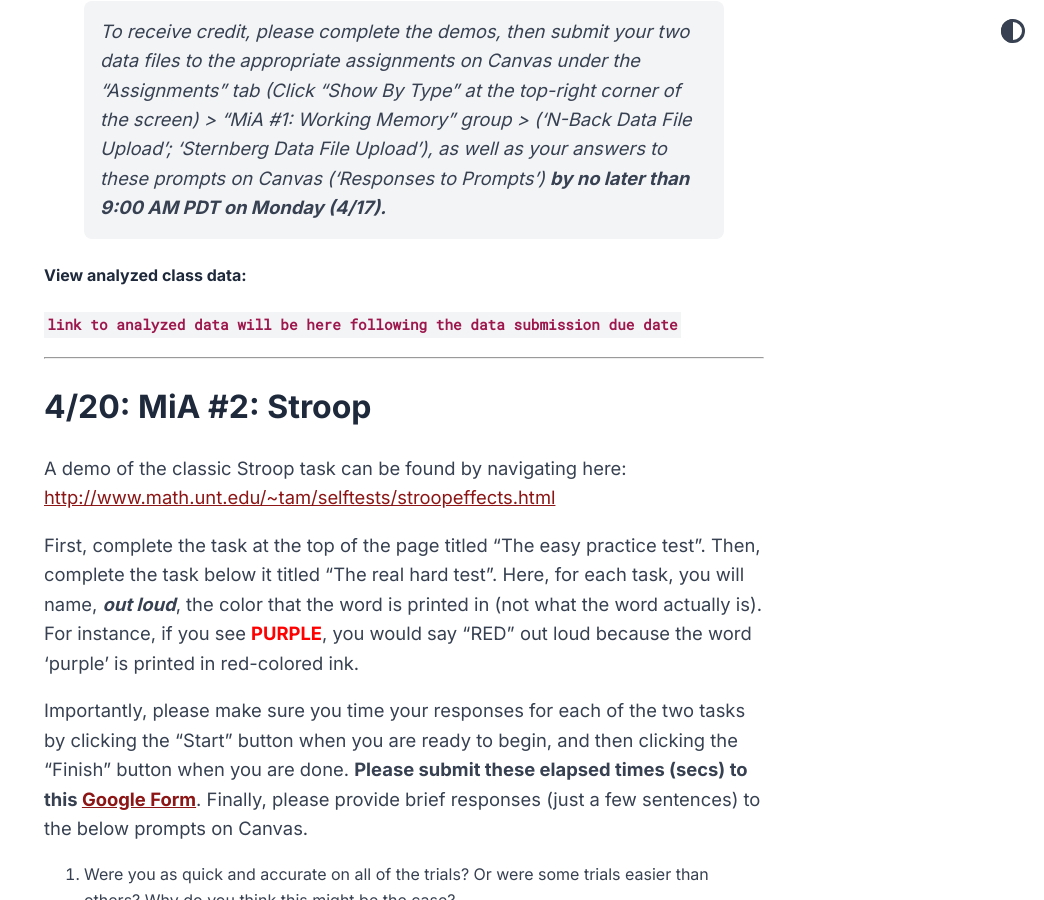
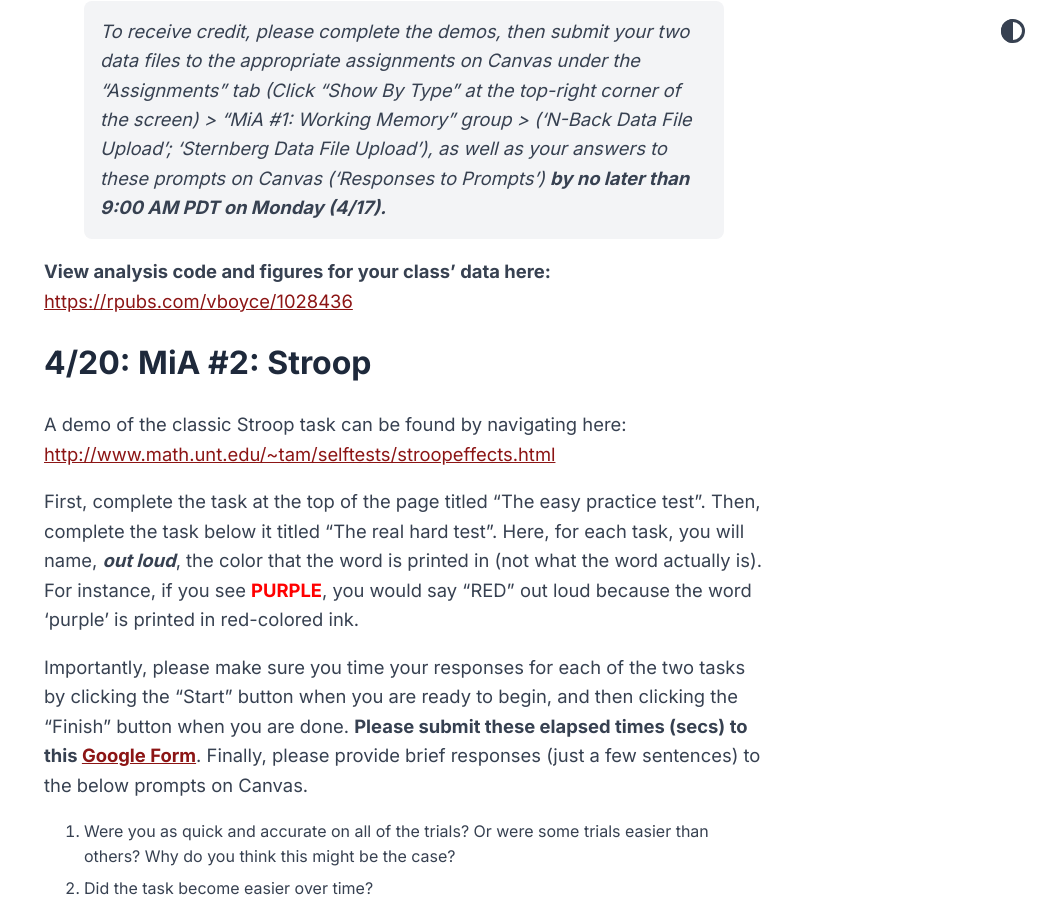
Before and after one commit to WagnerLab/psych-45, a Jekyll site: the page built from mia.md, in a window 1280 px wide and 900 px high, scrolled down 1500 px. Shown: the whole window, without its empty margins (236-1280 px from the left). Built offline with Jekyll 4.4.1, drawn with Linux system fonts in a browser that asks for light colours; some of the changed text lies outside the part shown.

Commit message:
feat: add mia 1 analysis code and figures rpubs link

```diff
--- a/mia.md
+++ b/mia.md
@@ -15,73 +15,72 @@ The specific instructions for each task are explained in detail at each demo lin
 
 For both tasks, you must use a laptop or desktop computer (not a mobile phone or tablet), and you must use either **Google Chrome or Firefox** for the task to work.
 
-*Importantly: after finishing each of the two tasks below, you will be prompted to press a key on your keyboard to download your data file (in the .csv format). You will need to download and submit this file (one for the n-back task, and one of the Sternberg task) along with your responses to the three prompts below on Canvas to receive credit. Note that your response to each prompt should be brief (just a few sentences).*
+_Importantly: after finishing each of the two tasks below, you will be prompted to press a key on your keyboard to download your data file (in the .csv format). You will need to download and submit this file (one for the n-back task, and one of the Sternberg task) along with your responses to the three prompts below on Canvas to receive credit. Note that your response to each prompt should be brief (just a few sentences)._
 
-**Step 1:** Please complete the n-back tasks here: <br />[https://wagnerlab.github.io/psych-45/mia-demos/nback.html](https://wagnerlab.github.io/psych-45/mia-demos/nback.html){:target="_blank"}
+**Step 1:** Please complete the n-back tasks here: <br />[https://wagnerlab.github.io/psych-45/mia-demos/nback.html](https://wagnerlab.github.io/psych-45/mia-demos/nback.html){:target="\_blank"}
 
 **Step 2:** Once you’ve completed the n-back tasks, then complete the Sternberg task here:
-[https://wagnerlab.github.io/psych-45/mia-demos/sternberg.html](https://wagnerlab.github.io/psych-45/mia-demos/sternberg.html){:target="_blank"}
-
+[https://wagnerlab.github.io/psych-45/mia-demos/sternberg.html](https://wagnerlab.github.io/psych-45/mia-demos/sternberg.html){:target="\_blank"}
 
 1. What strategies did you use to try and remember the letters in the n-back task? Did you change your strategies as the N increased? How well did these strategies work for you?
 2. Now, compare and contrast the N-back task with the Sternberg task. What was different between them, and how did you have to adapt your strategies to complete this task compared to the n-back tasks?
 3. How could you change each task to make them easier or harder, other than changing the number of targets (i.e., N for N-back, or the number of items you were presented during each trial of the Sternberg)?
 
-> To receive credit, please complete the demos, then submit your two data files to the appropriate assignments on Canvas under the *“Assignments” tab (Click "Show By Type" at the top-right corner of the screen) > “MiA #1: Working Memory” group > (‘N-Back Data File Upload’; ‘Sternberg Data File Upload’), as well as your answers to these prompts on Canvas (‘Responses to Prompts’)* **by no later than 9:00 AM PDT on Monday (4/17).**
+> To receive credit, please complete the demos, then submit your two data files to the appropriate assignments on Canvas under the _“Assignments” tab (Click "Show By Type" at the top-right corner of the screen) > “MiA #1: Working Memory” group > (‘N-Back Data File Upload’; ‘Sternberg Data File Upload’), as well as your answers to these prompts on Canvas (‘Responses to Prompts’)_ **by no later than 9:00 AM PDT on Monday (4/17).**
 
-#### View analyzed class data:
-<code>link to analyzed data will be here following the data submission due date</code>
-
----
+**View analysis code and figures for your class' data here:** [https://rpubs.com/vboyce/1028436](https://rpubs.com/vboyce/1028436){:target="\_blank"}
 
 # 4/20: MiA #2: Stroop
 
-A demo of the classic Stroop task can be found by navigating here: [http://www.math.unt.edu/~tam/selftests/stroopeffects.html](http://www.math.unt.edu/~tam/selftests/stroopeffects.html){:target="_blank"}
+A demo of the classic Stroop task can be found by navigating here: [http://www.math.unt.edu/~tam/selftests/stroopeffects.html](http://www.math.unt.edu/~tam/selftests/stroopeffects.html){:target="\_blank"}
 
 First, complete the task at the top of the page titled “The easy practice test”. Then, complete the task below it titled “The real hard test”. Here, for each task, you will name, **_out loud_**, the color that the word is printed in (not what the word actually is). For instance, if you see <span style="color: red; font-weight: bold;">PURPLE</span>, you would say “RED” out loud because the word ‘purple’ is printed in red-colored ink.
 
-Importantly, please make sure you time your responses for each of the two tasks by clicking the “Start” button when you are ready to begin, and then clicking the “Finish” button when you are done. **Please submit these elapsed times (secs) to this [Google Form](https://docs.google.com/forms/d/e/1FAIpQLScFO8K0iU7sposeaicJ6BRe7_pHoKIbkXbL36oc_TOtD4YKxg/viewform?usp=sf_link){:target="_blank"}**. Finally, please provide brief responses (just a few sentences) to the below prompts on Canvas.
+Importantly, please make sure you time your responses for each of the two tasks by clicking the “Start” button when you are ready to begin, and then clicking the “Finish” button when you are done. **Please submit these elapsed times (secs) to this [Google Form](https://docs.google.com/forms/d/e/1FAIpQLScFO8K0iU7sposeaicJ6BRe7_pHoKIbkXbL36oc_TOtD4YKxg/viewform?usp=sf_link){:target="\_blank"}**. Finally, please provide brief responses (just a few sentences) to the below prompts on Canvas.
 
 1. Were you as quick and accurate on all of the trials? Or were some trials easier than others? Why do you think this might be the case?
 2. Did the task become easier over time?
 3. Do you think the effect would be larger or smaller if, instead of identifying the color that color words were printed in, you were identifying the font that different font names were printed in? What about numbers in different font sizes? Explain your thinking?
 4. Is there an example of the Stroop effect you’ve observed in the real world?
 
-> To receive credit, please complete the demo, then submit your response times to the Google Form (linked above), and your answers to these prompts on Canvas under the *“Assignments” tab (Click "Show By Type" at the top-right corner of the screen) > “MiA #2: Stroop” group > (‘Responses to Prompts’)* **by no later than 9:00 AM PDT on Wednesday (4/19).**
+> To receive credit, please complete the demo, then submit your response times to the Google Form (linked above), and your answers to these prompts on Canvas under the _“Assignments” tab (Click "Show By Type" at the top-right corner of the screen) > “MiA #2: Stroop” group > (‘Responses to Prompts’)_ **by no later than 9:00 AM PDT on Wednesday (4/19).**
 
 #### View analyzed class data:
+
 <code>link to analyzed data will be here following the data submission due date</code>
 
 ---
 
 # 4/25: MiA #3: Semantic Memory
 
-First, go to this [Google Form](https://docs.google.com/forms/d/e/1FAIpQLSf5rVw2kGnnm23ovx7LtGYzMdVhLERneUVW4UqJs4PLFHLazQ/viewform?usp=sf_link){:target="_blank"} and complete the category ranking task. Then please provide brief responses (just a few sentences) to the below prompts on Canvas.
+First, go to this [Google Form](https://docs.google.com/forms/d/e/1FAIpQLSf5rVw2kGnnm23ovx7LtGYzMdVhLERneUVW4UqJs4PLFHLazQ/viewform?usp=sf_link){:target="\_blank"} and complete the category ranking task. Then please provide brief responses (just a few sentences) to the below prompts on Canvas.
 
 1. Briefly describe the strategy that you used (or that you think you used) to make these decisions.
 2. Choose one of the categories (i.e., fruit, sport, bird, vehicle, crime, vegetable), and list what you consider the most important defining features of that category to be.
 
-> To receive credit, please complete the task on the Google Form (linked above), and then submit your responses to these prompts on Canvas under the *“Assignments” tab (Click "Show By Type" at the top-right corner of the screen) > “MiA #3: Semantic Memory” group > (‘Responses to Prompts’)* **by no later than 9:00 AM PDT on Monday (4/24)**.
+> To receive credit, please complete the task on the Google Form (linked above), and then submit your responses to these prompts on Canvas under the _“Assignments” tab (Click "Show By Type" at the top-right corner of the screen) > “MiA #3: Semantic Memory” group > (‘Responses to Prompts’)_ **by no later than 9:00 AM PDT on Monday (4/24)**.
 
 #### View analyzed class data:
+
 <code>link to analyzed data will be here following the data submission due date</code>
 
 ---
 
 # 5/30: MiA #4: Emotion & Memory
 
-First, complete the demo here: <br /> [https://wagnerlab.github.io/psych-45/mia-demos/emo.html](https://wagnerlab.github.io/psych-45/mia-demos/emo.html){:target="_blank"}.
+First, complete the demo here: <br /> [https://wagnerlab.github.io/psych-45/mia-demos/emo.html](https://wagnerlab.github.io/psych-45/mia-demos/emo.html){:target="\_blank"}.
 You must use a laptop or desktop computer (not a mobile phone or tablet), and it’s recommended that you use **Google Chrome** for the task to work properly.
 
-After completing the demo, you’ll see a summary screen. Click “Submit Results!” – you’ll be presented with data to copy & paste; please submit these data on this [Google Form](https://docs.google.com/forms/d/e/1FAIpQLSeRODUjfXMlluJXC99nOrb5pccIVmrh63w-0xI9SRzXwHU11A/viewform?usp=sf_link){:target="_blank"}. Then please provide brief responses (just a few sentences) to the below prompts on Canvas.
+After completing the demo, you’ll see a summary screen. Click “Submit Results!” – you’ll be presented with data to copy & paste; please submit these data on this [Google Form](https://docs.google.com/forms/d/e/1FAIpQLSeRODUjfXMlluJXC99nOrb5pccIVmrh63w-0xI9SRzXwHU11A/viewform?usp=sf_link){:target="\_blank"}. Then please provide brief responses (just a few sentences) to the below prompts on Canvas.
 
 1. What type of encoding instructions were used? What type of memory test was used? Based on what we’ve learned about this type of memory test, what serial positions are you more likely to remember when performing this type of task?
 2. How was your memory performance for the different types (positive, negative, neutral) of words? Why do you think this was the case? Did you use different encoding and/or retrieval strategies for the different types of words?
 3. (Optional). Feel free to share any additional comments.
 
-> To receive credit, please submit your data on the Google Form (linked above), as well as your answers to these prompts on Canvas under the *“Assignments” tab (Click "Show By Type" at the top-right corner of the screen) > “MiA #4: Emotion & Memory” group > (‘Responses to Prompts’)* **by no later than 9:00 AM PDT on Monday (5/29).**
+> To receive credit, please submit your data on the Google Form (linked above), as well as your answers to these prompts on Canvas under the _“Assignments” tab (Click "Show By Type" at the top-right corner of the screen) > “MiA #4: Emotion & Memory” group > (‘Responses to Prompts’)_ **by no later than 9:00 AM PDT on Monday (5/29).**
 
 #### View analyzed class data:
+
 <code>link to analyzed data will be here following the data submission due date</code>
 
 ---
@@ -95,4 +94,4 @@ Try to think of at least one instance of each of the following:
 1. Forgetting
 2. False memory
 
-> To receive credit, please submit whatever examples of errors that you feel comfortable sharing from your journal on Canvas under the *“Assignments” tab (Click "Show By Type" at the top-right corner of the screen) > “MiA #5: Memory Errors” group > (‘Journal’)* **by no later than 9:00 AM PDT on Wednesday (5/31).**
+> To receive credit, please submit whatever examples of errors that you feel comfortable sharing from your journal on Canvas under the _“Assignments” tab (Click "Show By Type" at the top-right corner of the screen) > “MiA #5: Memory Errors” group > (‘Journal’)_ **by no later than 9:00 AM PDT on Wednesday (5/31).**
```
